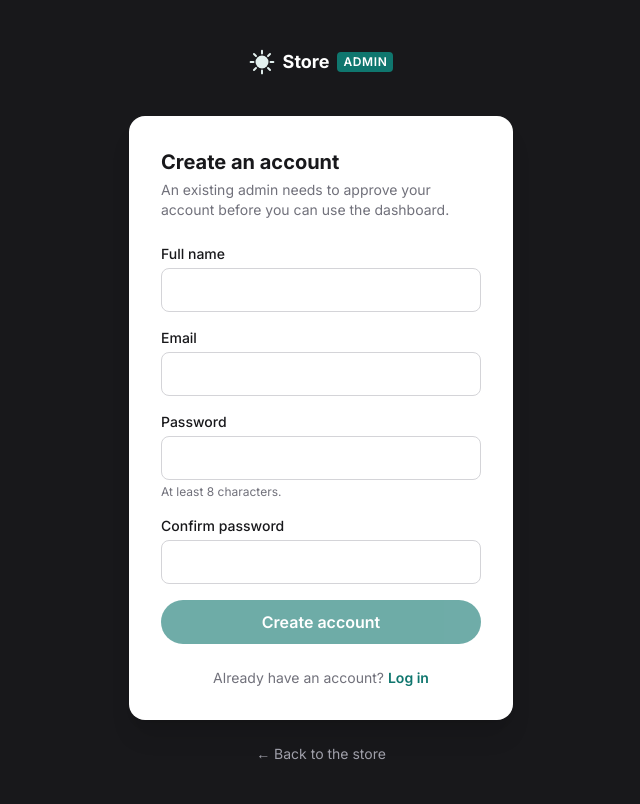
After one commit to athenkosi-nomavila/store, a Laravel app: page /admin/register in a window 1280 px wide. The commit adds this page. Shown: the whole page, without its empty margins (319-959 px from the left). Run offline with Laravel 12, Linux system fonts and the light colour scheme; style sheets or scripts are compiled from the project's sources.

Commit message:
Add a create-account screen to the admin login
/admin/register with name, email, password and confirmation, linked from
the login page and back. Screen only; accounts are created in the login
step.

Co-Authored-By: Claude Opus 5.5 (1M context) <noreply@anthropic.com>
Claude-Session: https://claude.ai/code/session_01Arh2H1rNcEfXu8XeTbBCxf

```diff
--- a/app/Http/Controllers/Admin/LoginController.php
+++ b/app/Http/Controllers/Admin/LoginController.php
@@ -11,4 +11,9 @@ class LoginController extends Controller
     {
         return view('admin.auth.login');
     }
+
+    public function register(): View
+    {
+        return view('admin.auth.register');
+    }
 }
--- a/resources/views/admin/auth/login.blade.php
+++ b/resources/views/admin/auth/login.blade.php
@@ -27,4 +27,8 @@
             Log in
         </button>
     </form>
+
+    <p class="mt-6 text-center text-sm text-zinc-500">
+        New here? <a href="{{ route('admin.register') }}" class="font-semibold text-brand-600 hover:text-brand-700">Create an account</a>
+    </p>
 @endsection
--- /dev/null
+++ b/resources/views/admin/auth/register.blade.php
@@ -0,0 +1,40 @@
+@extends('layouts.admin-guest')
+
+@section('title', 'Create an account')
+
+@section('content')
+    <h1 class="text-xl font-bold">Create an account</h1>
+    <p class="mt-1 text-sm text-zinc-500">An existing admin needs to approve your account before you can use the dashboard.</p>
+
+    <form method="POST" class="mt-6 space-y-4">
+        @csrf
+
+        @foreach ([
+            ['name', 'Full name', 'text', 'name'],
+            ['email', 'Email', 'email', 'username'],
+            ['password', 'Password', 'password', 'new-password'],
+            ['password_confirmation', 'Confirm password', 'password', 'new-password'],
+        ] as [$field, $label, $type, $autocomplete])
+            <div>
+                <label for="{{ $field }}" class="mb-1 block text-sm font-medium">{{ $label }}</label>
+                <input id="{{ $field }}" type="{{ $type }}" name="{{ $field }}" required autocomplete="{{ $autocomplete }}"
+                       @if ($type !== 'password') value="{{ old($field) }}" @endif
+                       @if ($field === 'password') minlength="8" aria-describedby="password-help" @endif
+                       class="h-11 w-full rounded-lg border border-zinc-300 px-3 focus:border-brand-600 focus:outline-none focus:ring-2 focus:ring-brand-600/30">
+                @if ($field === 'password')
+                    <p id="password-help" class="mt-1 text-xs text-zinc-500">At least 8 characters.</p>
+                @endif
+            </div>
+        @endforeach
+
+        {{-- Creating accounts is wired up in the login step. --}}
+        <button type="submit" disabled
+                class="h-11 w-full rounded-full bg-brand-600 font-semibold text-white hover:bg-brand-700 disabled:cursor-not-allowed disabled:opacity-60">
+            Create account
+        </button>
+    </form>
+
+    <p class="mt-6 text-center text-sm text-zinc-500">
+        Already have an account? <a href="{{ route('admin.login') }}" class="font-semibold text-brand-600 hover:text-brand-700">Log in</a>
+    </p>
+@endsection
--- a/routes/web.php
+++ b/routes/web.php
@@ -19,6 +19,7 @@ Route::get('/products/{slug}', [ProductController::class, 'show'])->name('produc
 // saving and access control are added in the following steps.
 Route::prefix('admin')->name('admin.')->group(function () {
     Route::get('/login', [LoginController::class, 'create'])->name('login');
+    Route::get('/register', [LoginController::class, 'register'])->name('register');
     Route::get('/', DashboardController::class)->name('dashboard');
     Route::get('/products', [AdminProductController::class, 'index'])->name('products.index');
     Route::get('/products/create', [AdminProductController::class, 'create'])->name('products.create');
```
Also changed, not shown: tests/Feature/AdminScreensTest.php (+12 -0 lines).
